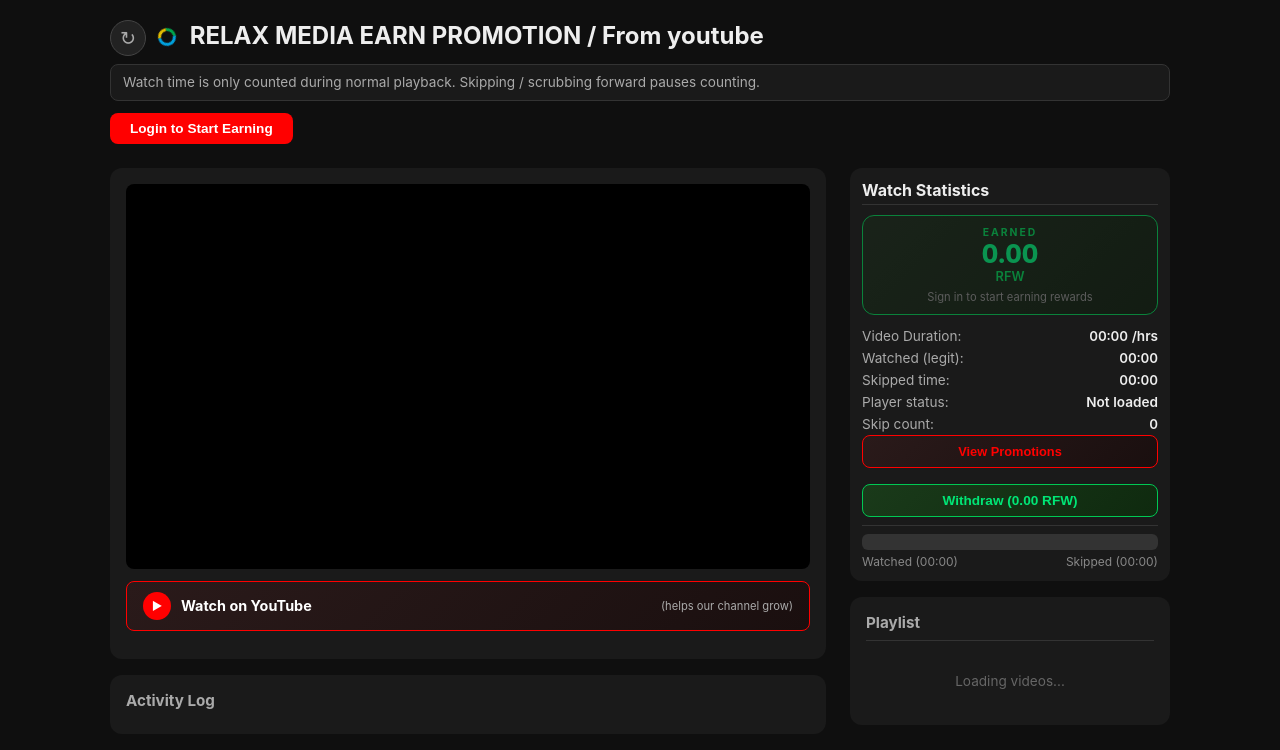
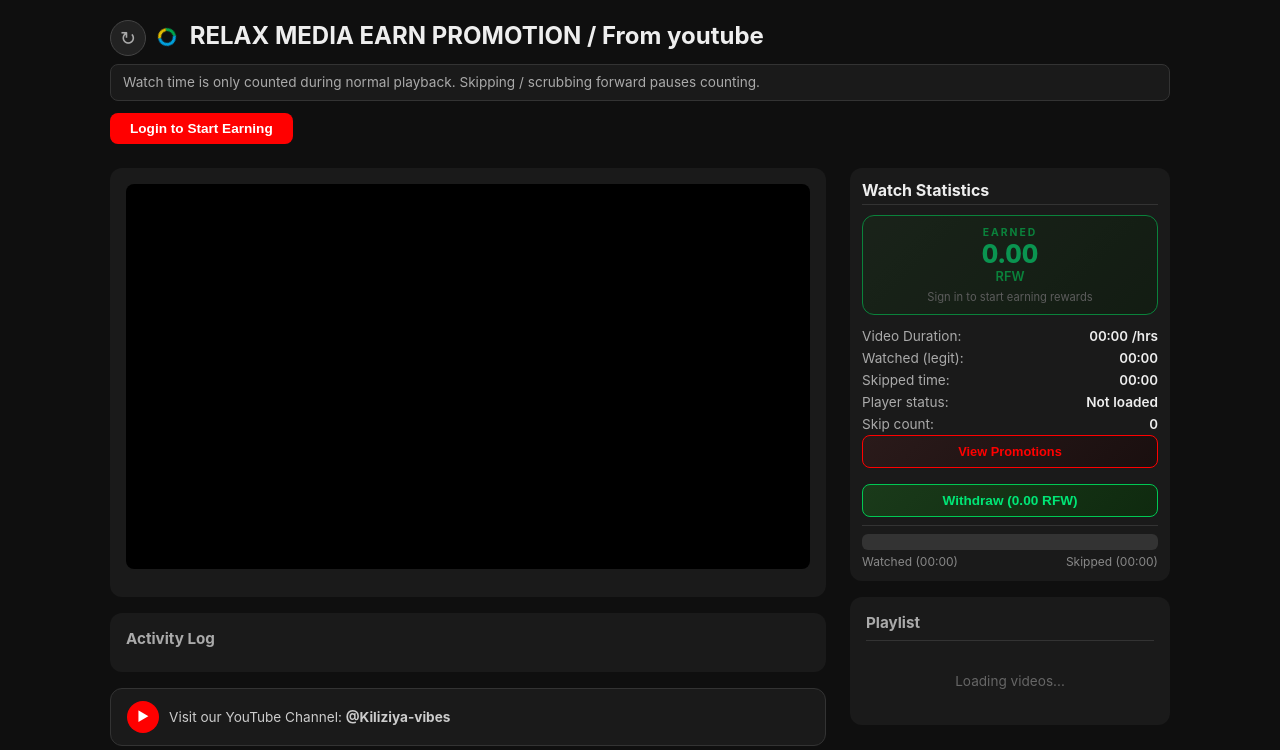
Before and after one commit to adolphenayituriki/RelaxMedia-EarnPromotion, a React (Vite) app in the folder frontend/: page / in a window 1280 px wide. Shown: the top 750 px of the page. Built offline with nearby package versions, Linux system fonts and the light colour scheme.

Commit message:
Revert "add Watch on YouTube button below player to help channel views"
This reverts commit f7c1217e54d631870ef7b1828574a4ef23c5be22.

```diff
--- a/frontend/src/App.css
+++ b/frontend/src/App.css
@@ -138,49 +138,6 @@
 
 .input-row button:hover {
   background: #cc0000;
-}
-
-.yt-watch-btn {
-  display: flex;
-  align-items: center;
-  gap: 10px;
-  width: 100%;
-  padding: 10px 16px;
-  margin-bottom: 12px;
-  background: linear-gradient(135deg, #2a1a1a, #1a0f0f);
-  border: 1px solid #f00;
-  border-radius: 8px;
-  color: #fff;
-  text-decoration: none;
-  font-size: 0.9rem;
-  font-weight: 700;
-  cursor: pointer;
-  transition: all 0.15s;
-}
-
-.yt-watch-btn:hover {
-  background: linear-gradient(135deg, #3a1a1a, #2a0f0f);
-  box-shadow: 0 0 12px rgba(255, 0, 0, 0.3);
-  border-color: #ff3333;
-}
-
-.yt-watch-btn-icon {
-  display: inline-flex;
-  align-items: center;
-  justify-content: center;
-  width: 28px;
-  height: 28px;
-  background: #f00;
-  border-radius: 50%;
-  font-size: 0.7rem;
-  flex-shrink: 0;
-}
-
-.yt-watch-btn-sub {
-  font-size: 0.7rem;
-  font-weight: 400;
-  color: #aaa;
-  margin-left: auto;
 }
 
 .playlist-info {
--- a/frontend/src/components/VideoPlayer.jsx
+++ b/frontend/src/components/VideoPlayer.jsx
@@ -1,14 +1,7 @@
 export default function VideoPlayer({ isPlaylist, currentVideo, playlistLength, onNext, onPrev }) {
-  const ytUrl = currentVideo?.id ? `https://www.youtube.com/watch?v=${currentVideo.id}` : null
-
   return (
     <div className="player-section">
       <div id="youtube-player" className="player" />
-      <a className="yt-watch-btn" href={ytUrl} target="_blank" rel="noopener noreferrer">
-        <span className="yt-watch-btn-icon">▶</span>
-        <span>Watch on YouTube</span>
-        <span className="yt-watch-btn-sub">(helps our channel grow)</span>
-      </a>
 
       {isPlaylist && (
         <div className="playlist-info">
```
